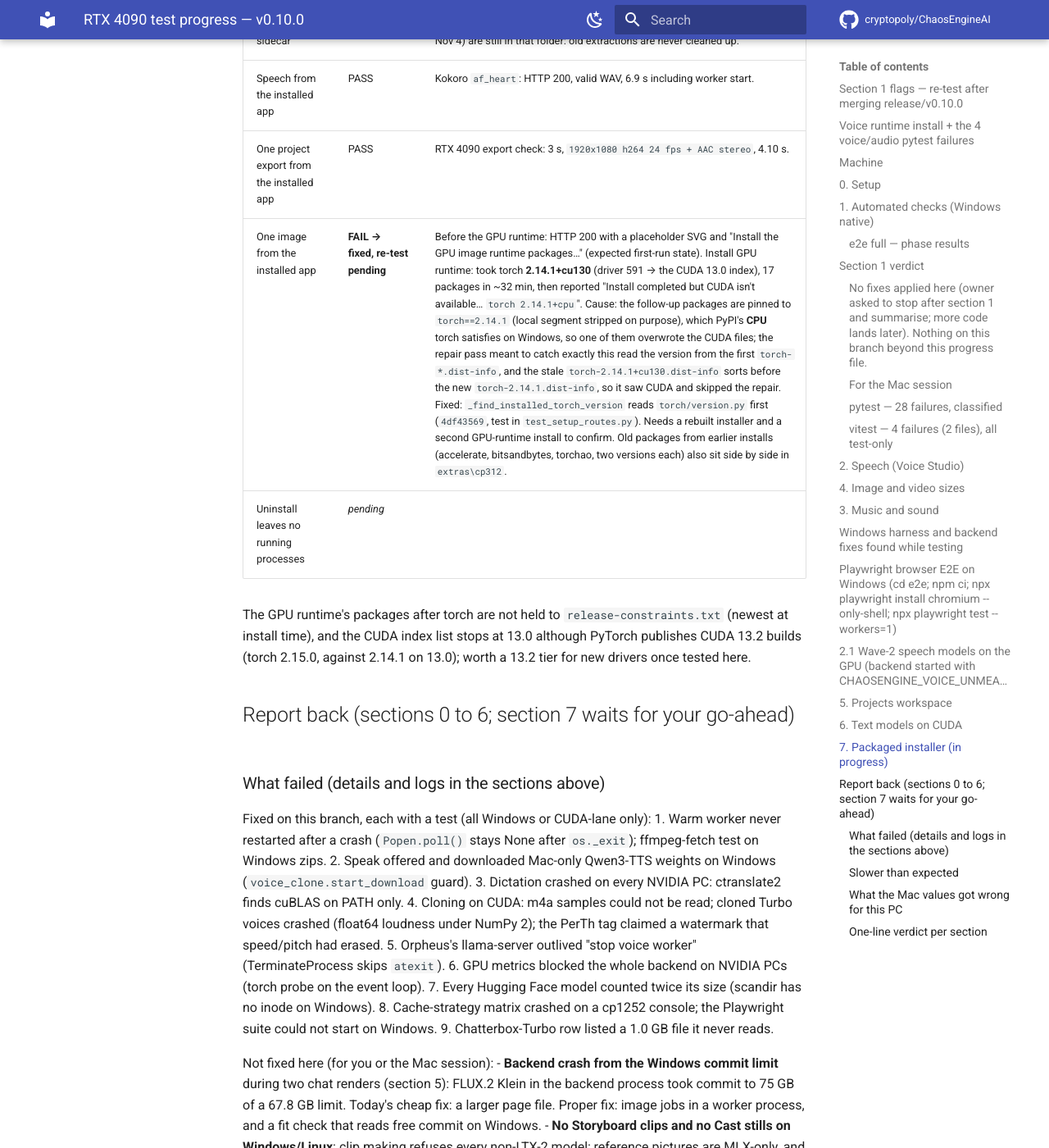
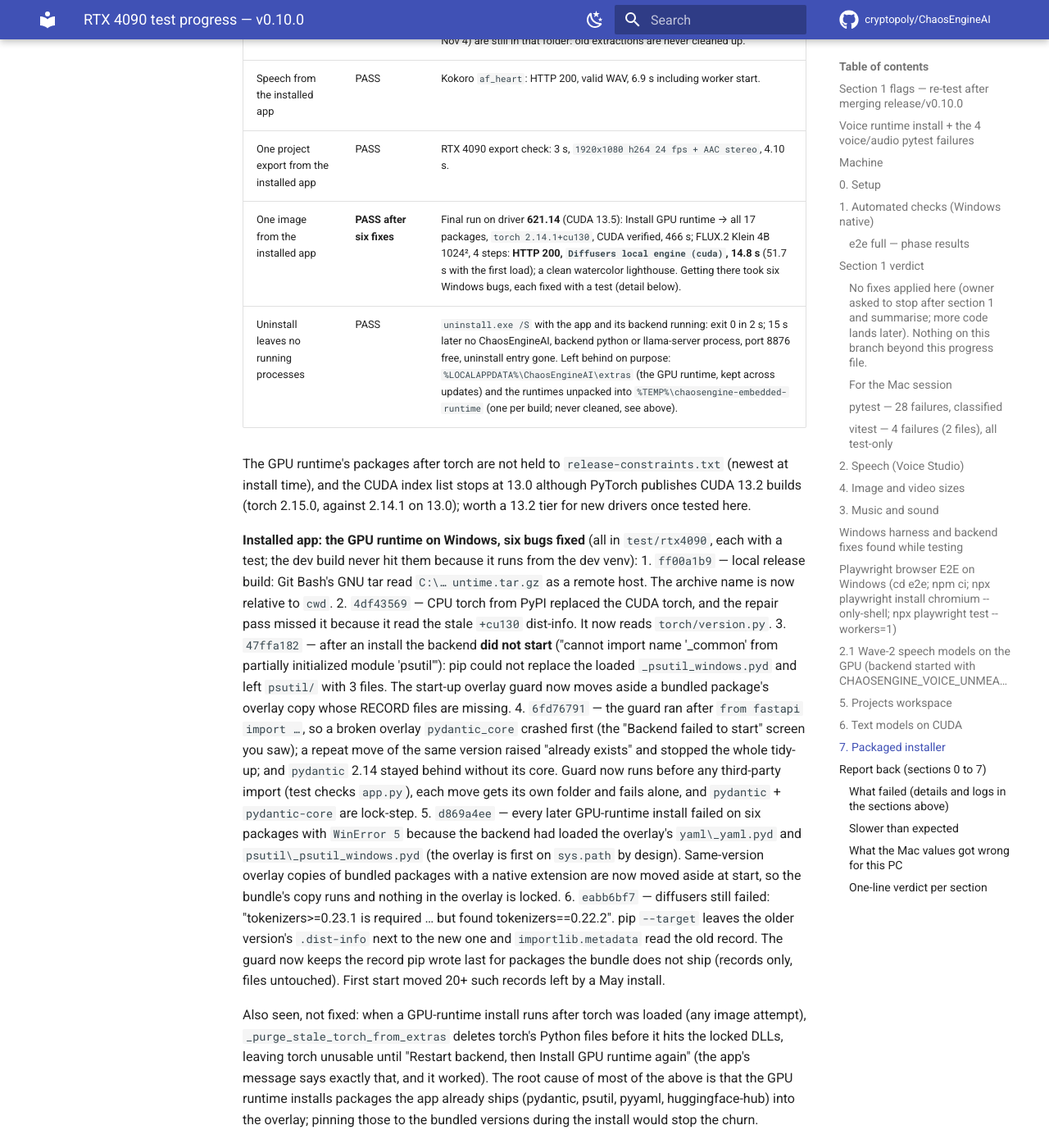
Before and after one commit to cryptopoly/ChaosEngineAI, an MkDocs documentation site: the page built from docs/progress/rtx4090-progress.md, in a window 1280 px wide and 1400 px high, scrolled down 21872 px. Shown: the whole window at 82% size. Built offline with MkDocs 1.6.1 and Material for MkDocs 9.7.7, drawn with Linux system fonts in a browser that asks for light colours; comment, search, counter and statistics services are not loaded; some of the changed text lies outside the part shown.

Commit message:
test(rtx4090): section 7 packaged installer: FLUX on CUDA from the installed app, uninstall clean

```diff
--- a/docs/progress/rtx4090-progress.md
+++ b/docs/progress/rtx4090-progress.md
@@ -291,7 +291,7 @@
 
 **Disk clean-up (approved by you):** deleted CogVideoX-2b (12.8 GB) and the three Mac-only Qwen3-TTS partial downloads (1.4 GB) through `POST /api/models/download/delete`, and the folders `~/.chaosengine/longlive` (25.4 GB) and `~/.chaosengine/prebuilt-llama` (2.7 GB). Free space 108.3 → **150.8 GB**.
 
-## 7. Packaged installer (in progress)
+## 7. Packaged installer
 
 No v0.10.0 installer is published (newest Windows asset: v0.9.9), so it was built here the way `release.yml` does: a fresh Python 3.12 venv with the CI package list under `release-constraints.txt`, `npx tauri build --bundles nsis` (release staging, no updater signing). Installed on the current profile (your choice; a clean Windows account is yours to create), over an existing v0.9.9 install.
 
@@ -301,12 +301,24 @@
 | Install, first launch, runtime extraction, sidecar | PASS | Silent install (`/S`) 10 s, registry shows 0.10.0. Launch → `/api/health` ok after **25 s** (runtime extracted to `%TEMP%\chaosengine-embedded-runtime\windows-x86_64-8ce9411e`, 397 MB), sidecar uses the bundled Vulkan llama-server. Two runtimes from earlier installs (499 MB + 346 MB, Nov 4) are still in that folder: old extractions are never cleaned up. |
 | Speech from the installed app | PASS | Kokoro `af_heart`: HTTP 200, valid WAV, 6.9 s including worker start. |
 | One project export from the installed app | PASS | RTX 4090 export check: 3 s, `1920x1080 h264 24 fps + AAC stereo`, 4.10 s. |
-| One image from the installed app | **FAIL → fixed, re-test pending** | Before the GPU runtime: HTTP 200 with a placeholder SVG and "Install the GPU image runtime packages…" (expected first-run state). Install GPU runtime: took torch **2.14.1+cu130** (driver 591 → the CUDA 13.0 index), 17 packages in ~32 min, then reported "Install completed but CUDA isn't available… `torch 2.14.1+cpu`". Cause: the follow-up packages are pinned to `torch==2.14.1` (local segment stripped on purpose), which PyPI's **CPU** torch satisfies on Windows, so one of them overwrote the CUDA files; the repair pass meant to catch exactly this read the version from the first `torch-*.dist-info`, and the stale `torch-2.14.1+cu130.dist-info` sorts before the new `torch-2.14.1.dist-info`, so it saw CUDA and skipped the repair. Fixed: `_find_installed_torch_version` reads `torch/version.py` first (`4df43569`, test in `test_setup_routes.py`). Needs a rebuilt installer and a second GPU-runtime install to confirm. Old packages from earlier installs (accelerate, bitsandbytes, torchao, two versions each) also sit side by side in `extras\cp312`. |
-| Uninstall leaves no running processes | _pending_ | |
+| One image from the installed app | **PASS after six fixes** | Final run on driver **621.14** (CUDA 13.5): Install GPU runtime → all 17 packages, `torch 2.14.1+cu130`, CUDA verified, 466 s; FLUX.2 Klein 4B 1024², 4 steps: **HTTP 200, `Diffusers local engine (cuda)`, 14.8 s** (51.7 s with the first load); a clean watercolor lighthouse. Getting there took six Windows bugs, each fixed with a test (detail below). |
+| Uninstall leaves no running processes | PASS | `uninstall.exe /S` with the app and its backend running: exit 0 in 2 s; 15 s later no ChaosEngineAI, backend python or llama-server process, port 8876 free, uninstall entry gone. Left behind on purpose: `%LOCALAPPDATA%\ChaosEngineAI\extras` (the GPU runtime, kept across updates) and the runtimes unpacked into `%TEMP%\chaosengine-embedded-runtime` (one per build; never cleaned, see above). |
 
 The GPU runtime's packages after torch are not held to `release-constraints.txt` (newest at install time), and the CUDA index list stops at 13.0 although PyTorch publishes CUDA 13.2 builds (torch 2.15.0, against 2.14.1 on 13.0); worth a 13.2 tier for new drivers once tested here.
 
-## Report back (sections 0 to 6; section 7 waits for your go-ahead)
+**Installed app: the GPU runtime on Windows, six bugs fixed** (all in `test/rtx4090`, each with a test; the dev build never hit them because it runs from the dev venv):
+1. `ff00a1b9` — local release build: Git Bash's GNU tar read `C:\…
+untime.tar.gz` as a remote host. The archive name is now relative to `cwd`.
+2. `4df43569` — CPU torch from PyPI replaced the CUDA torch, and the repair pass missed it because it read the stale `+cu130` dist-info. It now reads `torch/version.py`.
+3. `47ffa182` — after an install the backend **did not start** ("cannot import name '_common' from partially initialized module 'psutil'"): pip could not replace the loaded `_psutil_windows.pyd` and left `psutil/` with 3 files. The start-up overlay guard now moves aside a bundled package's overlay copy whose RECORD files are missing.
+4. `6fd76791` — the guard ran after `from fastapi import …`, so a broken overlay `pydantic_core` crashed first (the "Backend failed to start" screen you saw); a repeat move of the same version raised "already exists" and stopped the whole tidy-up; and `pydantic` 2.14 stayed behind without its core. Guard now runs before any third-party import (test checks `app.py`), each move gets its own folder and fails alone, and `pydantic` + `pydantic-core` are lock-step.
+5. `d869a4ee` — every later GPU-runtime install failed on six packages with `WinError 5` because the backend had loaded the overlay's `yaml\_yaml.pyd` and `psutil\_psutil_windows.pyd` (the overlay is first on `sys.path` by design). Same-version overlay copies of bundled packages with a native extension are now moved aside at start, so the bundle's copy runs and nothing in the overlay is locked.
+6. `eabb6bf7` — diffusers still failed: "tokenizers>=0.23.1 is required … but found tokenizers==0.22.2". pip `--target` leaves the older version's `.dist-info` next to the new one and `importlib.metadata` read the old record. The guard now keeps the record pip wrote last for packages the bundle does not ship (records only, files untouched). First start moved 20+ such records left by a May install.
+
+Also seen, not fixed: when a GPU-runtime install runs after torch was loaded (any image attempt), `_purge_stale_torch_from_extras` deletes torch's Python files before it hits the locked DLLs, leaving torch unusable until "Restart backend, then Install GPU runtime again" (the app's message says exactly that, and it worked). The root cause of most of the above is that the GPU runtime installs packages the app already ships (pydantic, psutil, pyyaml, huggingface-hub) into the overlay; pinning those to the bundled versions during the install would stop the churn.
+
+
+## Report back (sections 0 to 7)
 
 ### What failed (details and logs in the sections above)
 
@@ -351,3 +363,4 @@
 - **4 Image and video:** Images PASS (2048² in 75 s). Video FAIL on estimates (FU-145). Storyboard export PASS, but clips cannot be made on Windows.
 - **5 Projects:** Mixed. Plan, approve and render work. The backend crashed once on the Windows commit limit. Renders don't land in a project, Cast stills are refused, and the Mixer export passes.
 - **6 Text on CUDA:** PASS. 170 tok/s, 332 with DFlash, 330 through the app on the CUDA build. Vulkan matches CUDA on decode. The vLLM and TurboQuant lanes are not available on Windows.
+- **7 Packaged installer:** PASS after fixes. It builds (136.5 MB), installs in 10 s, the backend is up in 16–25 s, and speech, export, FLUX on CUDA and uninstall all work. The GPU-runtime install on Windows needed six fixes before an installed app could make an image; built locally, since no v0.10.0 installer is published.
```
